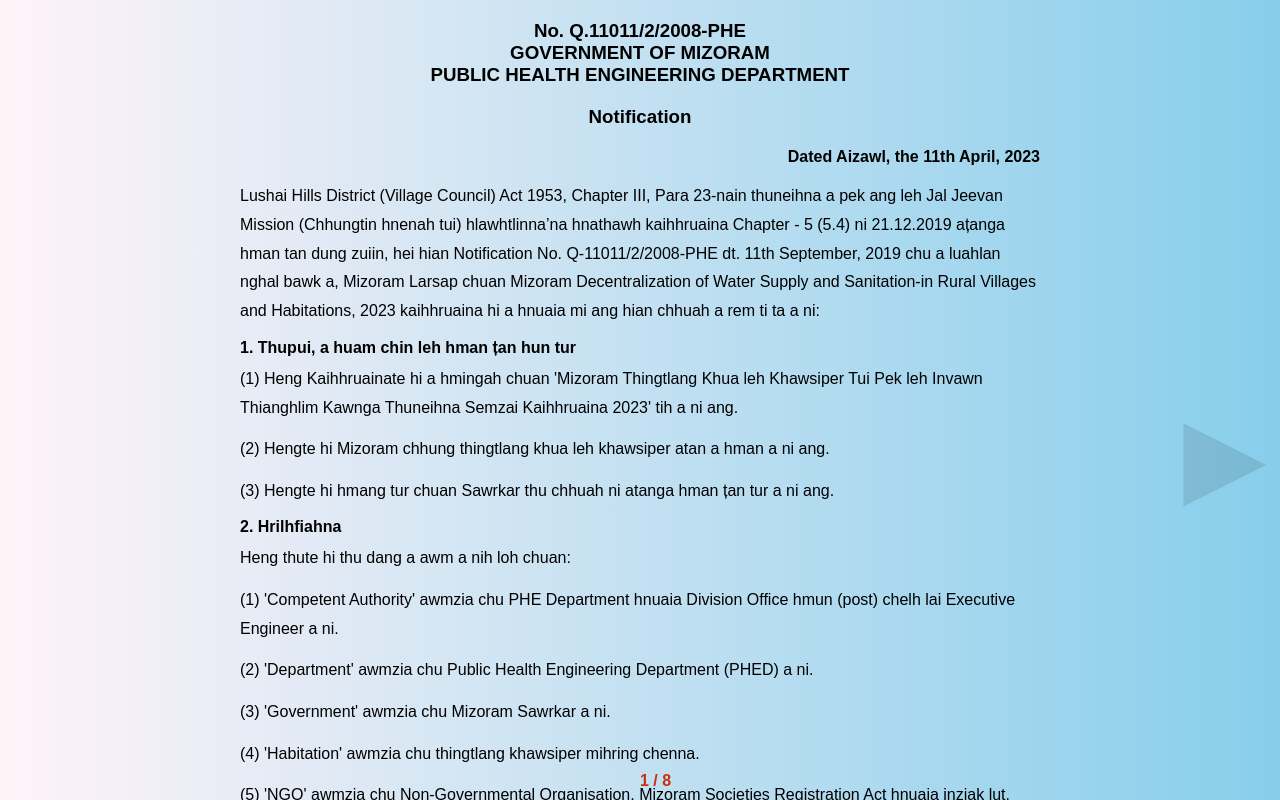
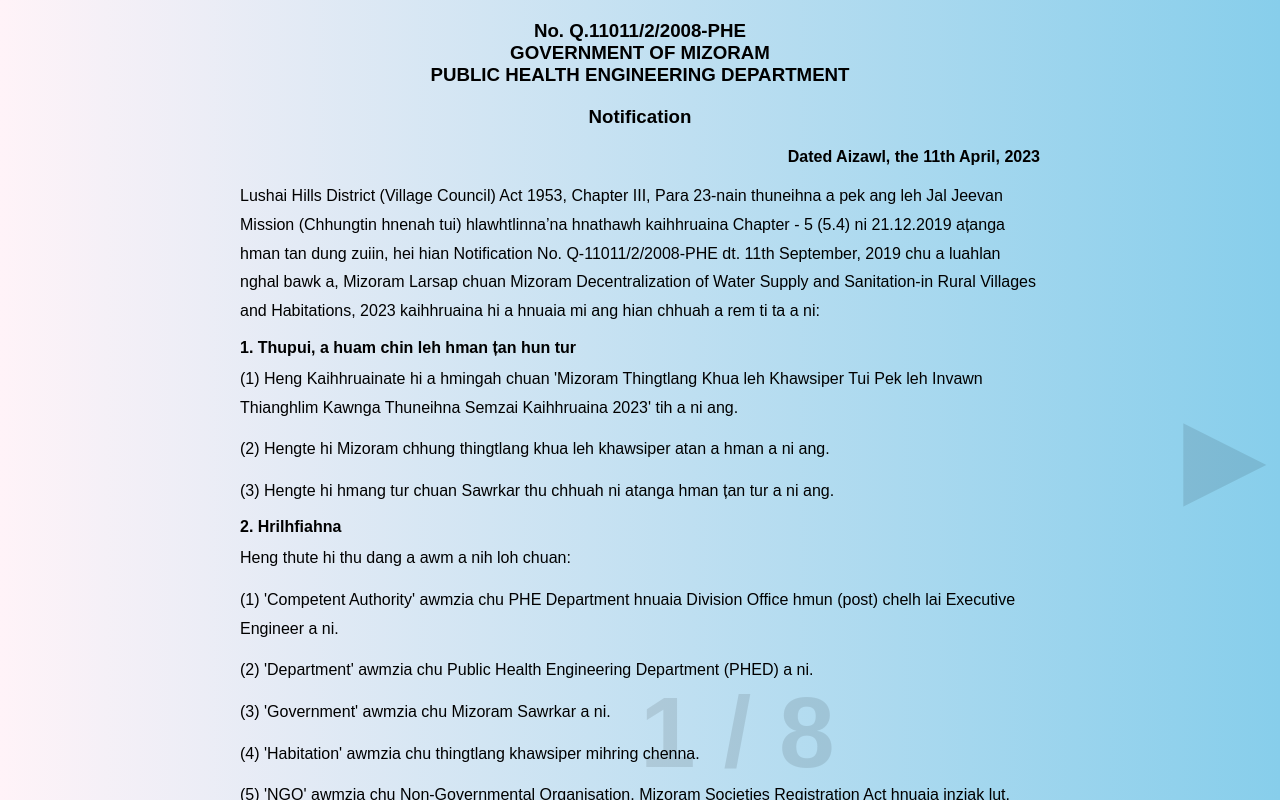
Before and after one commit to stefie16/WATSAN-GUIDELINE, a plain HTML site: page index.html in a window 1280 px wide. Drawn offline with Linux system fonts and the light colour scheme.

Commit message:
Add files via upload

```diff
--- a/styles.css
+++ b/styles.css
@@ -135,9 +135,10 @@ footer {
   cursor: not-allowed;
 }
 #page-indicator {
-    color: rgb(199, 49, 11);
-    font-size: 1rem;
+    color: rgba(0, 0, 0, 0.1);
+    font-size: 100px;
     font-weight: bold;
+    align-items: center;
   }
  .page-link:hoover {
   color: black;
```
